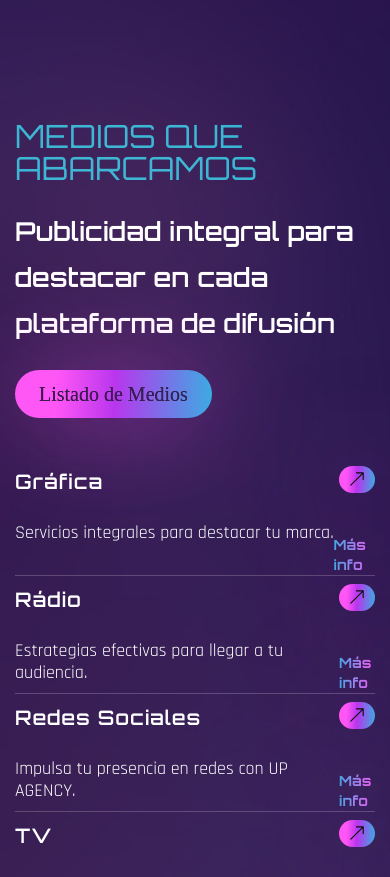
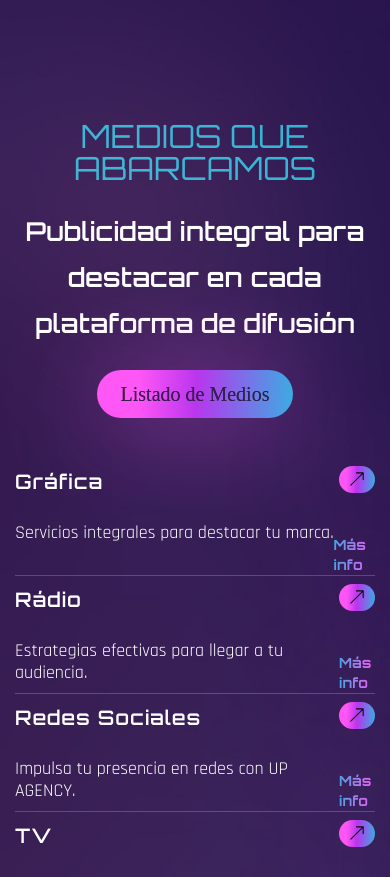
Before and after one commit to soyjuano/Up-Agency, a React (Create React App) app: page /services in a window 390 px wide. Shown: the part 1975-2852 px from the top of the page. Built offline with nearby package versions, Linux system fonts and the light colour scheme; the HTML template or start-up script is replaced by a standard one; a web font is replaced by a local one.

Commit message:
centrado texto en "services"

```diff
--- a/src/components/Services.js
+++ b/src/components/Services.js
@@ -60,9 +60,9 @@
          whileInView={"show"}
          viewport={{once: false, amount: 0.3}}
         className='flex-1 lg:bg-services lg:bg-bottom bg-no-repeat
-        mix-blend-lighten mb-12 lg:mb-0'>
+        mix-blend-lighten mb-12 lg:mb-0 text-center lg:text-left'>
           <h2 className='h2 text-secondary mb-6'>Medios que Abarcamos</h2>
-          <h3 className='h3 max-w-[455px] mb-6'>
+          <h3 className='h3 mx-auto lg:mx-0 max-w-[455px] mb-6'>
           Publicidad integral para destacar en cada plataforma de difusión
           </h3>
           <button className='btn btn-sm text-primary font-tertiary text-[20px]'>Listado de Medios</button>
```
